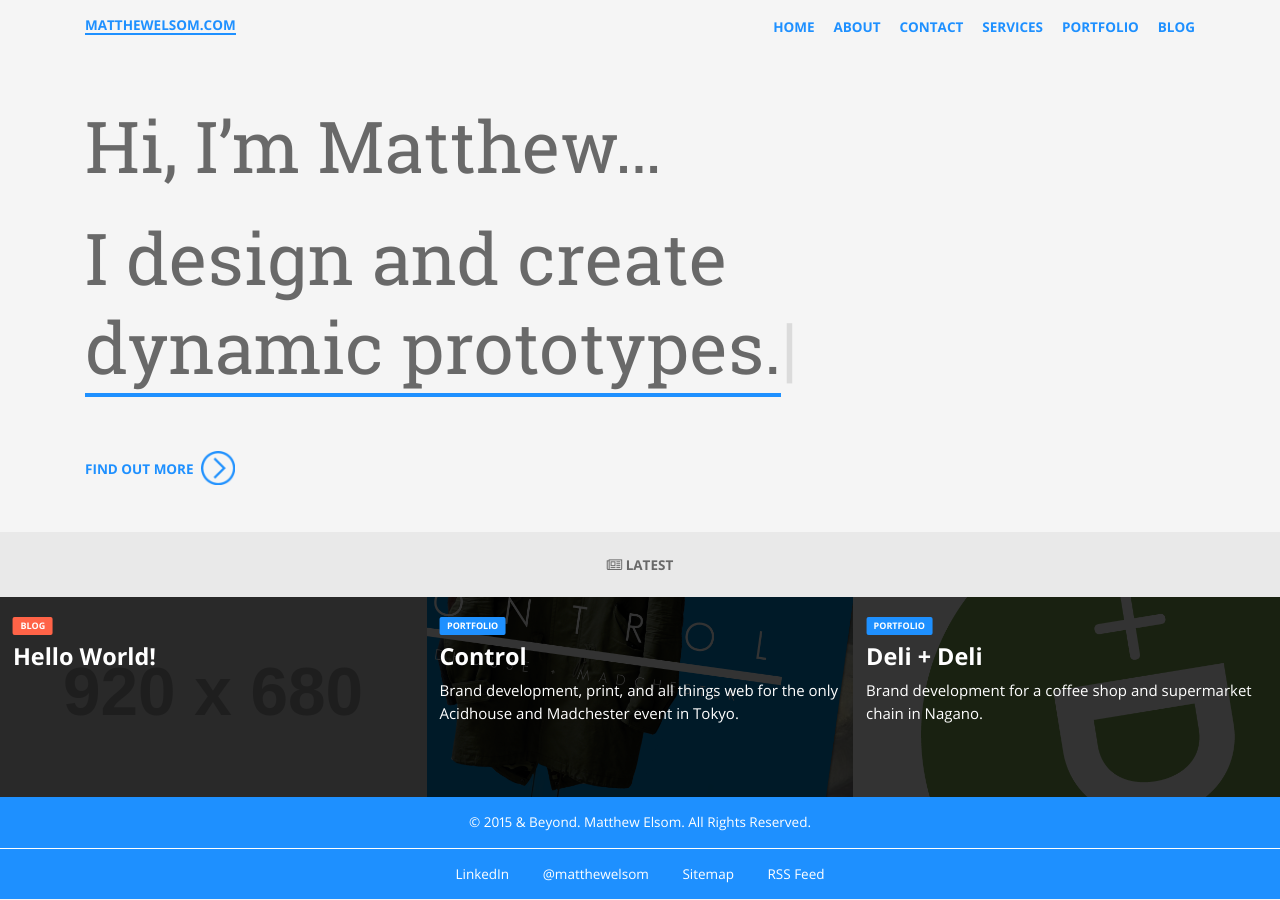
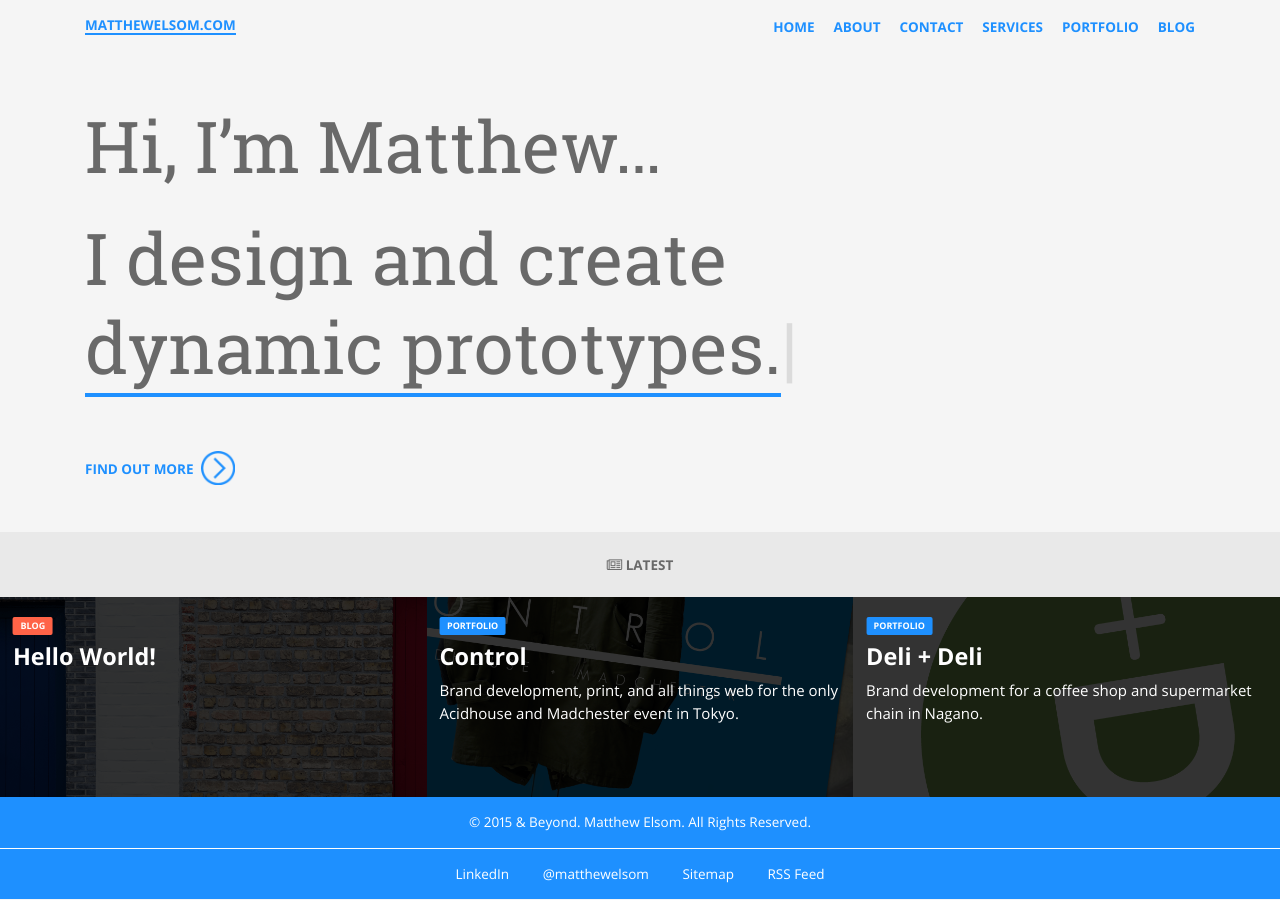
Before and after one commit to codophobia/matthewelsom.github.io, a Jekyll site: the page built from index.md, in a window 1280 px wide. Built offline with Jekyll 4.4.1, drawn with Linux system fonts in a browser that asks for light colours.

Commit message:
Added default blog image

```diff
--- a/_includes/home_feed.html
+++ b/_includes/home_feed.html
@@ -5,7 +5,7 @@
     {% for post in sorted_posts | limit: 3 %}
     <li class="{{ post.category }}">
       <a href="{{ post.url }}">
-        <img {% if post.category == 'portfolio' %}src="{{ site.baseurl }}/portfolio/portfolio_img/grid/{{ post.grid-image }}"{% else %}src="http://placehold.it/920x680"{% endif %}>
+        <img {% if post.category == 'portfolio' %}src="{{ site.baseurl }}/portfolio/portfolio_img/grid/{{ post.grid-image }}"{% else %}src="{{ site.baseurl }}/blog/blog_img/blog_01.png"{% endif %}>
         <div class="inner">
           <div class="post-category">{% if post.category == 'portfolio' %}Portfolio{% elsif post.category == 'blog' %}Blog{% else %}{% endif %}</div>
           <h3 class="post-title">{{ post.title }}</h3>
```
